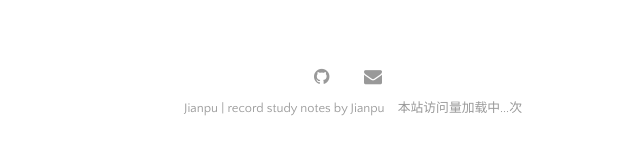
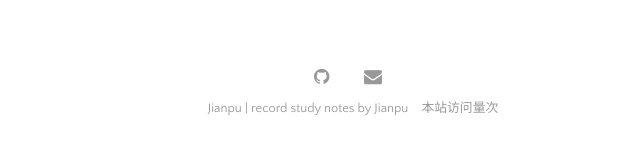
Before and after one commit to xpji/Jianpu.github.io, a Jekyll site: the page built from index.html, in a window 1280 px wide and 900 px high, scrolled down 2760 px. Shown: the part 746-897 px from the top of the window, without its empty margins (292-932 px from the left). Built offline with Jekyll 4.4.1, drawn with Linux system fonts in a browser that asks for light colours; the list of posts is cut into pages by our own code; comment, search, counter and statistics services are not loaded.

Commit message:
add footer

```diff
--- a/_includes/footer.html
+++ b/_includes/footer.html
@@ -3,7 +3,7 @@
   <div class="footer-description">
     <a href="{{ site.github.url }}/">{{ site.title }} | {{ site.description }} by {{ site.author }}</a>
     <span id="busuanzi_container_site_pv">
-      本站访问量<span id="busuanzi_value_site_pv">加载中...</span>次
+      本站访问量<span id="busuanzi_value_site_pv"></span>次
     </span>
 
   </div>
```
